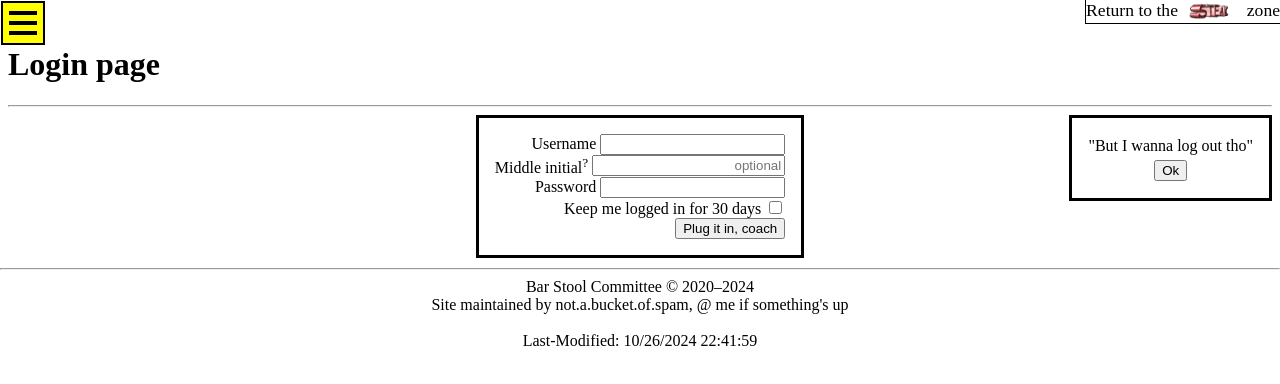
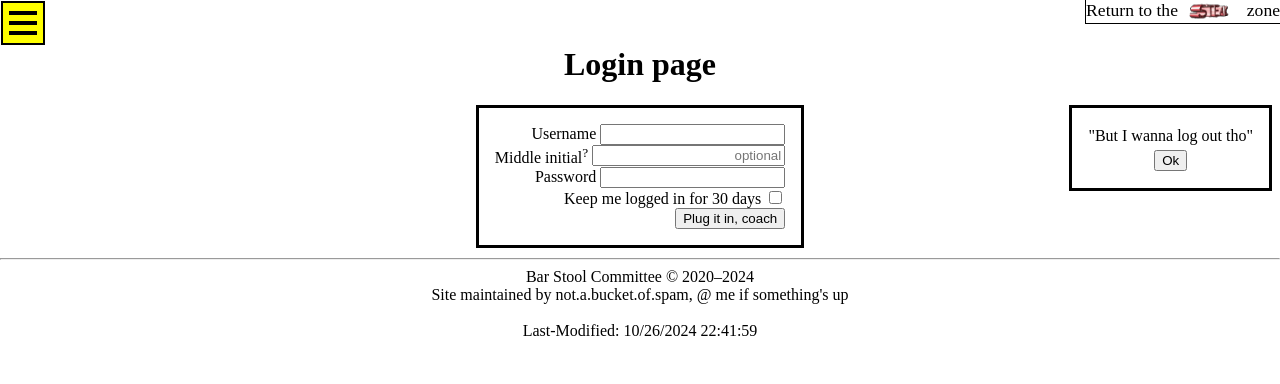
Before and after one commit to notabucketofspam/waluigi_servebeer, a website: page html/page/login/real.html in a window 1280 px wide. Drawn offline with Linux system fonts and the light colour scheme.

Commit message:
Update real.html

```diff
--- a/html/page/login/real.html
+++ b/html/page/login/real.html
@@ -20,8 +20,7 @@ float:right;
 </style>
 </head>
 <body>
-<h1>Login page</h1>
-<hr>
+<h1 class="lube lard">Login page</h1>
 <div style="height:135px;">
 <dialog open id="logout_tho">
 <form id="fogout" method="dialog">
```
